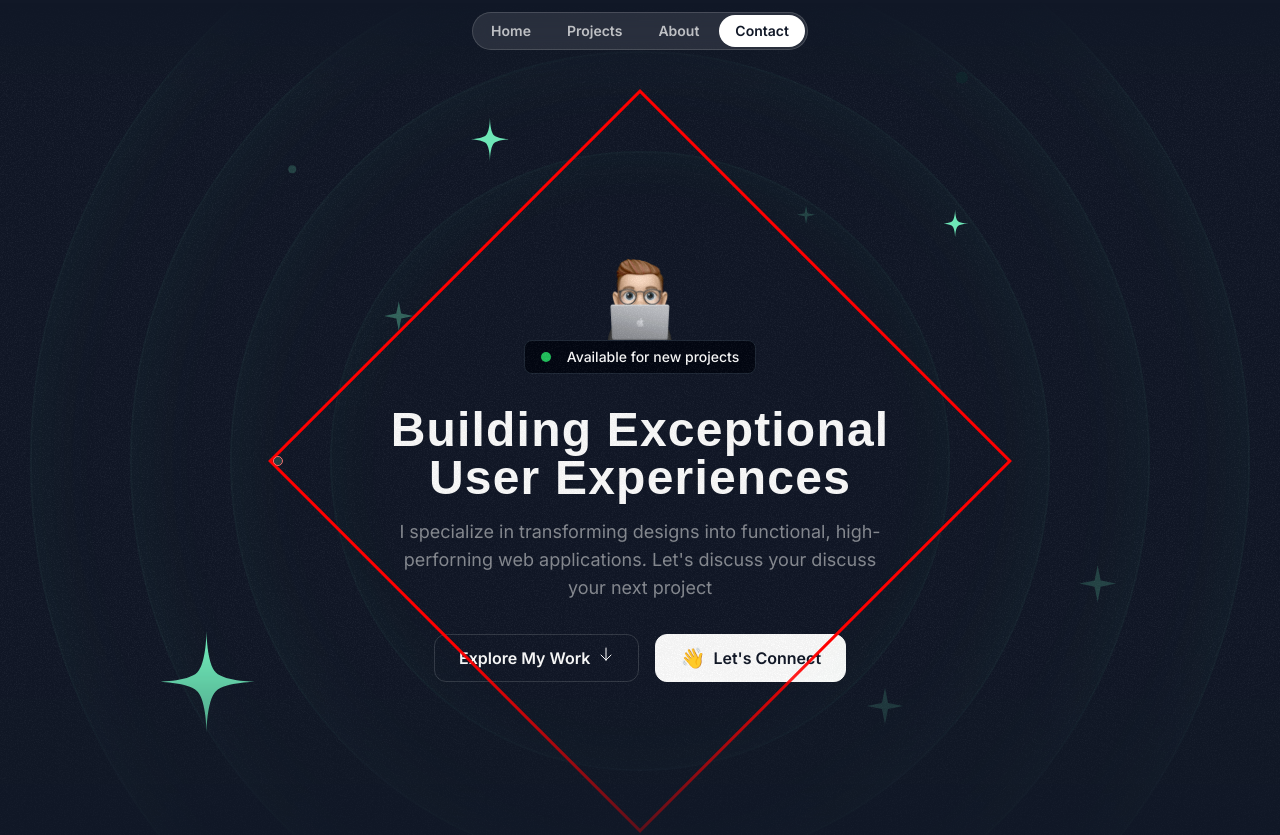
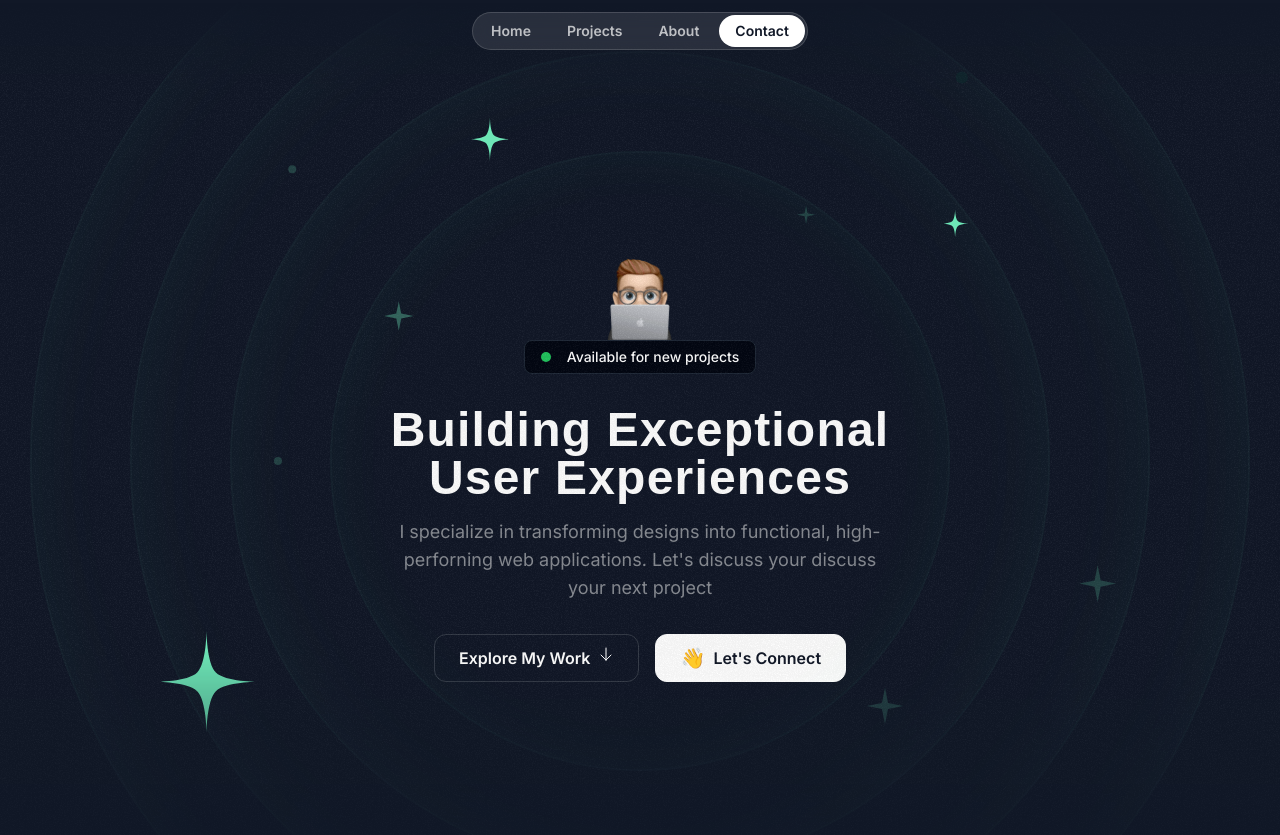
Before and after one commit to Joshuaosunlakin3433/Personal-Portfolio--NextJs, a Next.js app: page / in a window 1280 px wide. Shown: the top 835 px of the page. Built offline with nearby package versions, Linux system fonts and the light colour scheme; a web font is replaced by a local one.

Commit message:
fix: Remove outline properties from HeroOrbit component for cleaner design

```diff
--- a/src/sections/Hero.tsx
+++ b/src/sections/Hero.tsx
@@ -57,8 +57,8 @@ export const HeroSection = () => {
         <div className="size-3 rounded-full bg-emerald-900/20"></div>
       </HeroOrbit>
 
-      <HeroOrbit size={520} rotation = {-45} outline = "solid" outlineColor="red" outlineWidth={1}>
-        <div className="size-2 rounded-full bg-emerald-300/20 outline outline-1 outline-red-400"></div>
+      <HeroOrbit size={520} rotation = {-45}>
+        <div className="size-2 rounded-full bg-emerald-300/20"></div>
       </HeroOrbit>
 
       <HeroOrbit size={650} rotation = {-5}>
```
